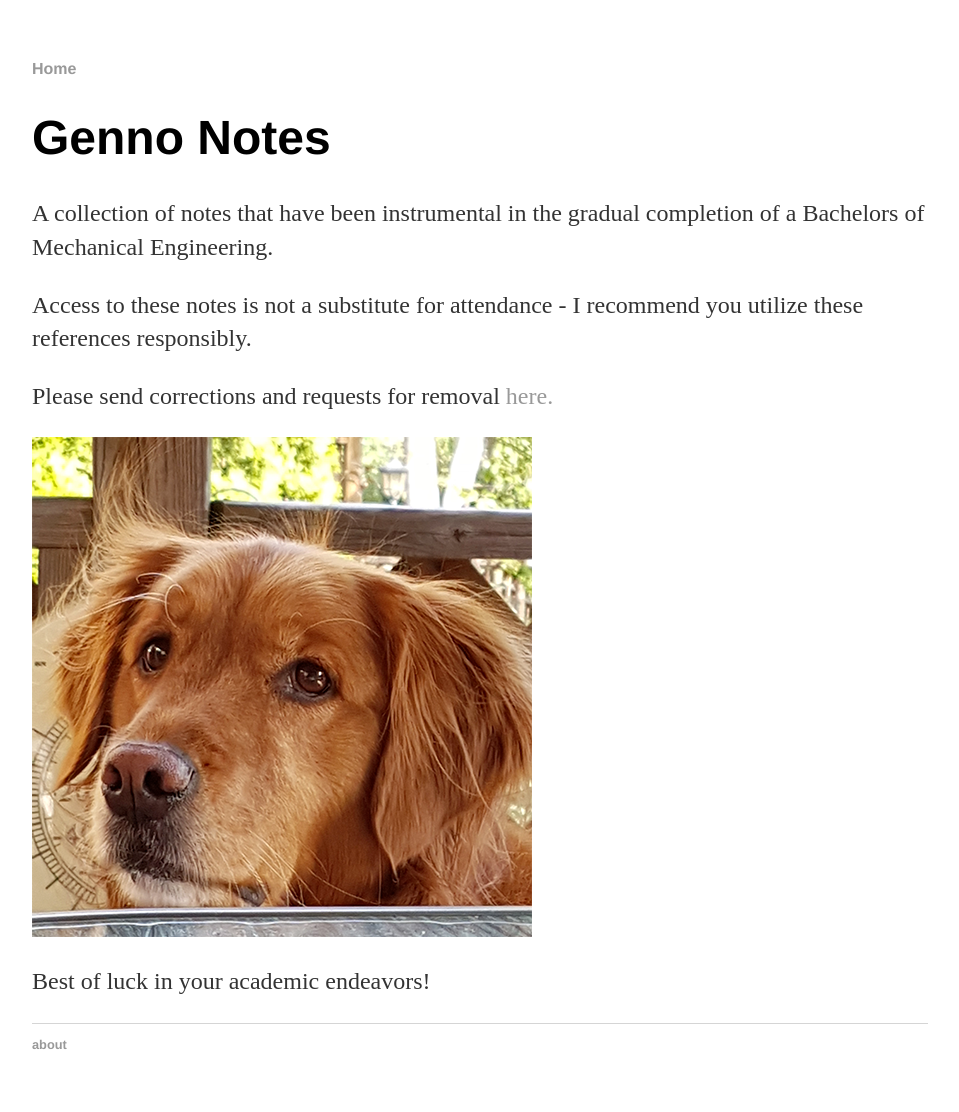
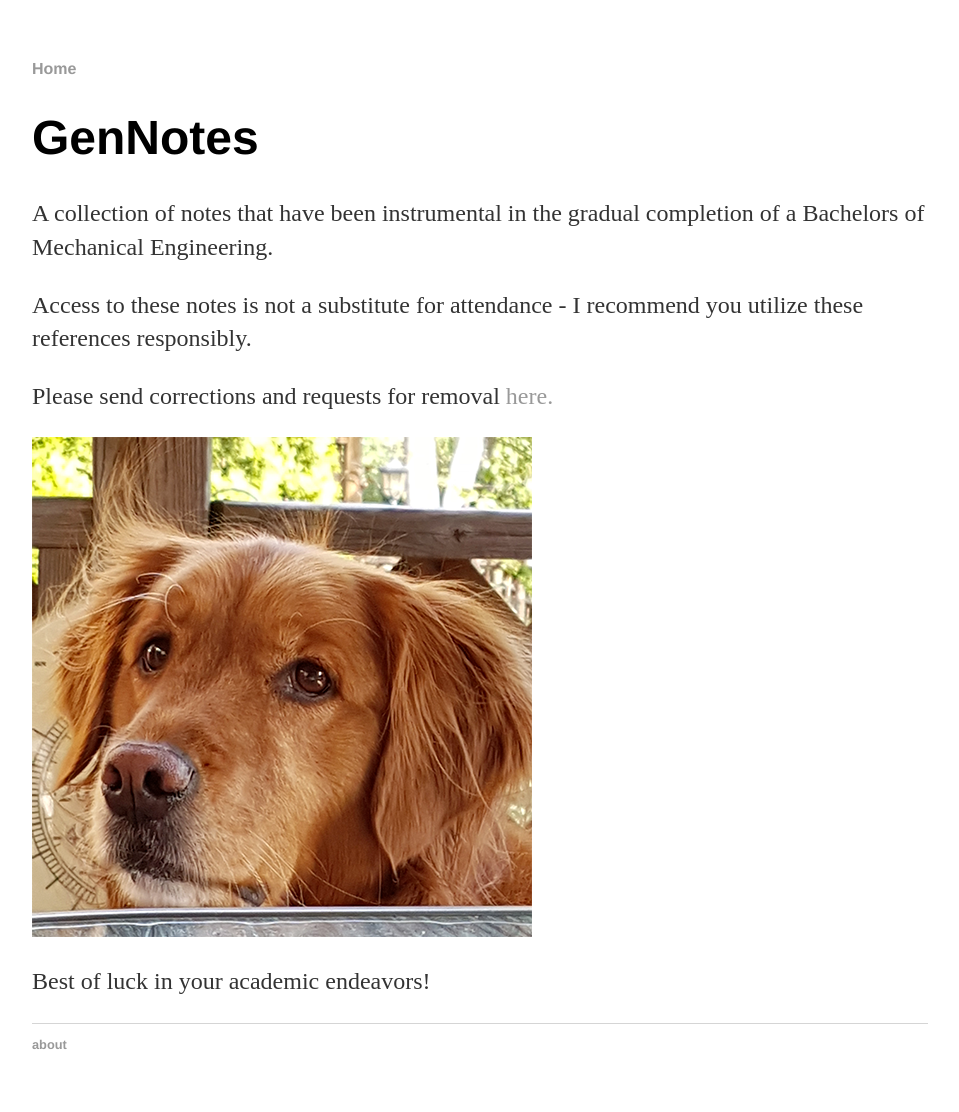
Before and after one commit to GenNotes/GenNotes.github.io, a Jekyll site: the page built from about/index.html, in a window 1280 px wide. Shown: the whole page, without its empty margins (160-1119 px from the left). Built offline with Jekyll 4.4.1, drawn with Linux system fonts in a browser that asks for light colours.

Commit message:
Update index.html

```diff
--- a/about/index.html
+++ b/about/index.html
@@ -3,7 +3,7 @@ layout: default
 title: About
 ---
 <div class="blurb">
-	<h1>Genno Notes</h1>
+	<h1>GenNotes</h1>
 
 	<p> A collection of notes that have been instrumental in the gradual completion of a Bachelors of Mechanical Engineering. </p>
 
```
